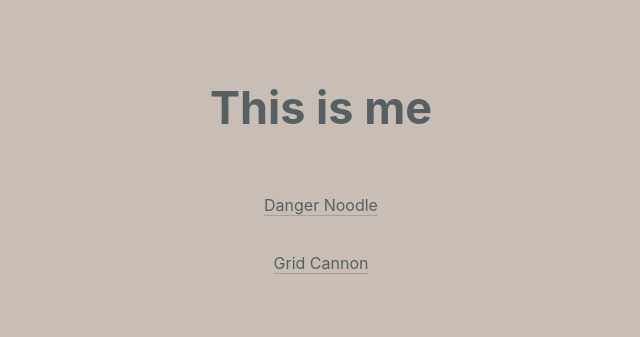
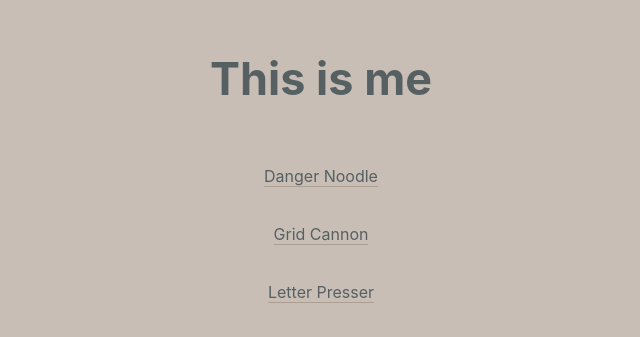
Before and after one commit to seanmailander/seanmailander.github.io, a plain HTML site: page index.html in a window 1280 px wide. Shown: the part 213-550 px from the top of the page, without its empty margins (319-959 px from the left). Drawn offline with Linux system fonts and the light colour scheme.

Commit message:
Add link to letterpresser

```diff
--- a/index.html
+++ b/index.html
@@ -13,5 +13,8 @@
     <p>
       <a href="gridcannon">Grid Cannon</a>
     </p>
+    <p>
+      <a href="https://letterpresser.now.sh/">Letter Presser</a>
+    </p>
   </body>
 </html>
```
